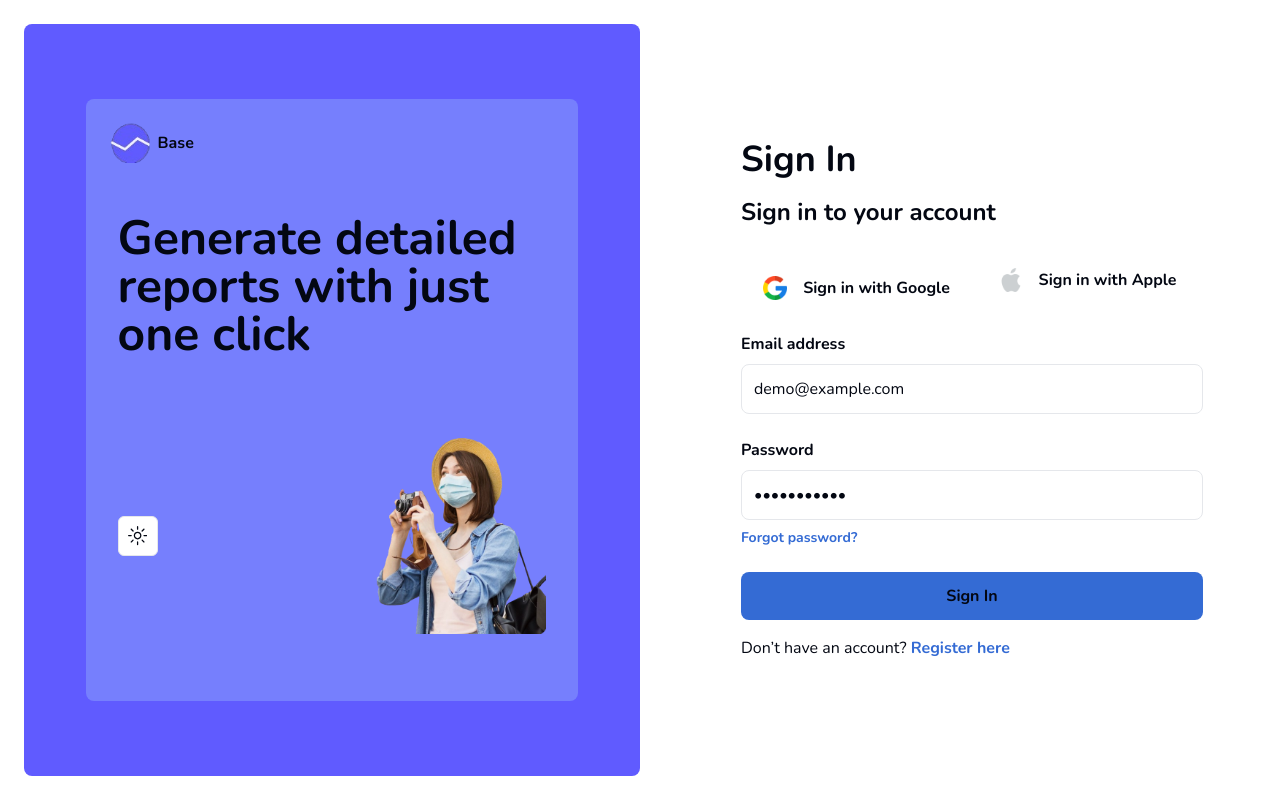
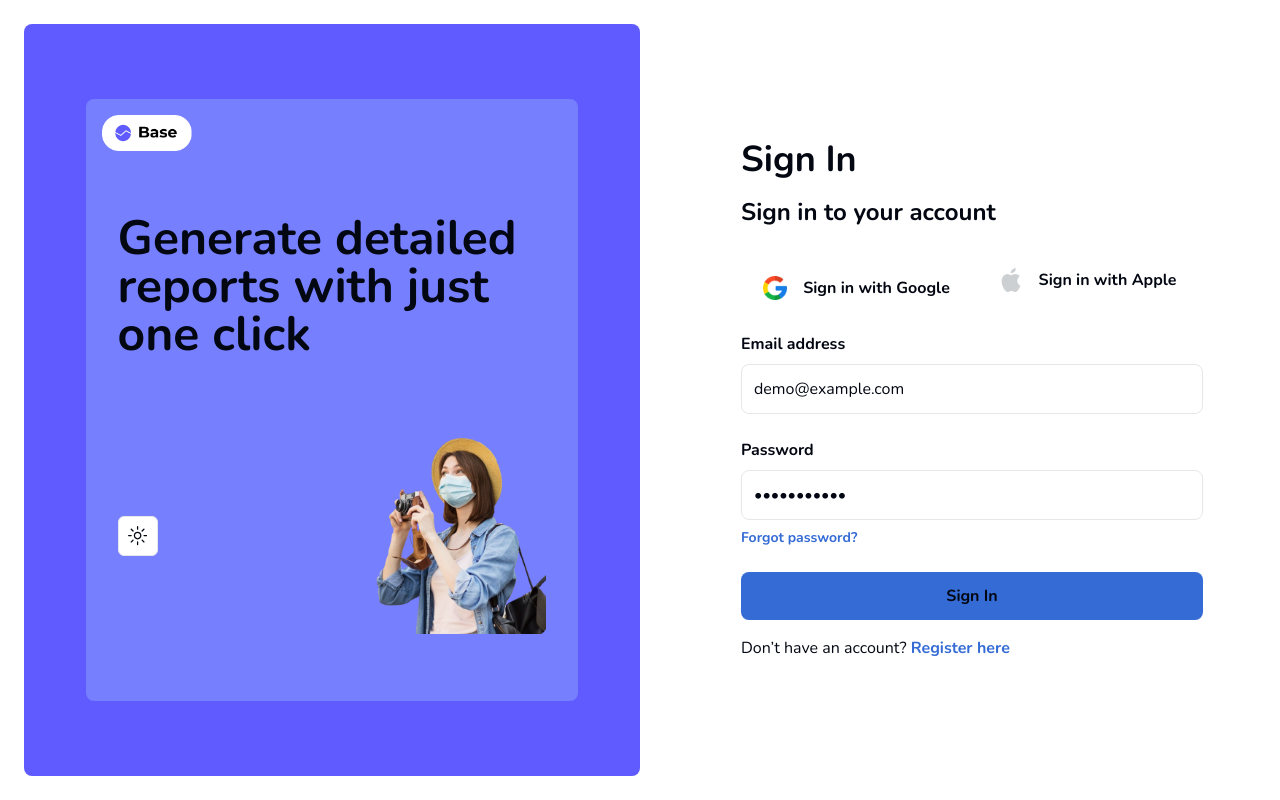
Before and after one commit to ThatRandomGuy09/assignment-app, a Next.js app: page / in a window 1280 px wide. Built offline with nearby package versions, Linux system fonts and the light colour scheme; no server answers.

Commit message:
Sign-in Section Final Updates

```diff
--- a/components/signin.tsx
+++ b/components/signin.tsx
@@ -20,7 +20,6 @@ export default function LoginPage() {
 
     try {
       const result = await signInWithPopup(auth, provider);
-
       router.push("/dashboard");
     } catch (error) {
       console.error("Google sign-in error:", error);
@@ -37,20 +36,21 @@ export default function LoginPage() {
       console.error("Default sign-in error:", error);
     }
   };
+
   return (
     <div className="flex min-h-screen flex-col md:flex-row">
       <div className="hidden md:flex flex-1 bg-blue-600 justify-center items-center p-6">
         <div className="relative w-full h-full bg-[#605BFF] rounded-lg flex justify-center items-center">
           <div className="relative w-[80%] h-[80%] bg-[#B7E9F640] rounded-lg flex flex-col justify-center items-start">
-            <div className="absolute top-4 left-4 bg-white p-2 rounded-lg flex items-center">
+            <div className="absolute top-4 left-4">
+
               <Image
-                src="/logoo.png"
-                alt="Logo"
-                width={40}
+                src="/logo.png"
+                alt="Combined Logo"
+                width={90}
                 height={40}
-                className="mr-2"
+                className="rounded-lg"
               />
-              <span className="text-white font-bold font-montserrat">Base</span>
             </div>
 
             <div className="flex flex-col items-start mt-12 justify-center p-8">
@@ -75,7 +75,7 @@ export default function LoginPage() {
 
       <div className="flex-1 sm:flex-2 bg-gray-900 flex flex-col justify-center items-center md:w-3/4">
         {/* Header for Mobile */}
-        <div className="w-full bg-[#346BD4] mb-12  md:hidden flex items-center justify-center">
+        <div className="w-full bg-[#346BD4] mb-12 md:hidden flex items-center justify-center">
           <span className="text-white font-bold font-montserrat text-2xl">
             Base
           </span>
```
